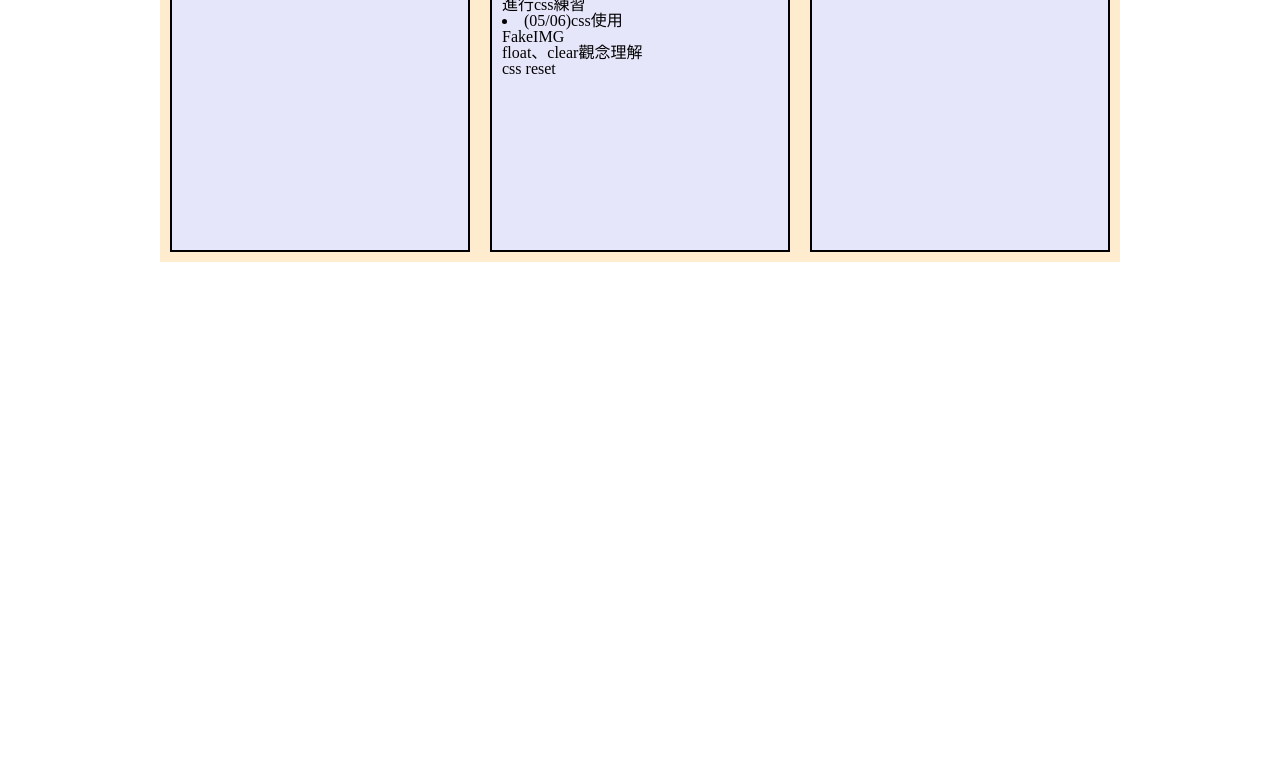
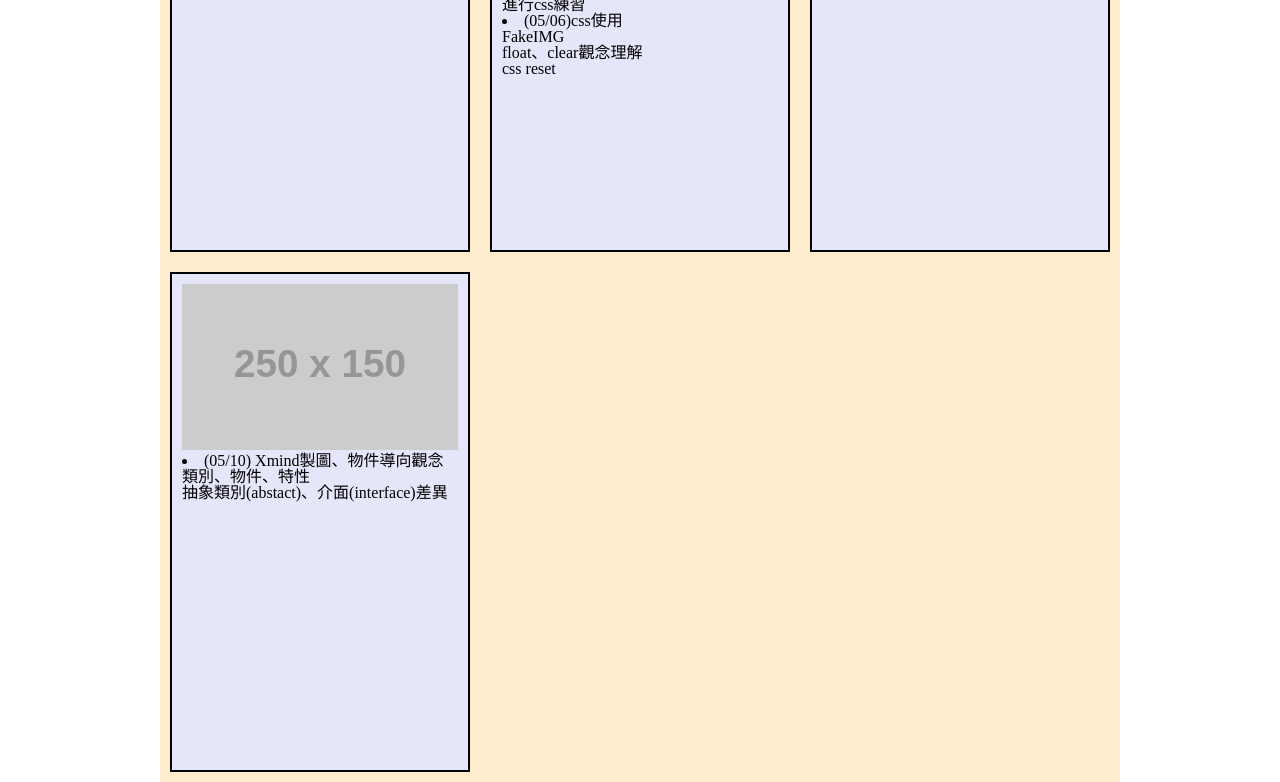
Before and after one commit to Dhan1020/gittest, a plain HTML site: page index02.html in a window 1280 px wide. Shown: the part 320-1102 px from the top of the page. Before the commit the page ends 800 px from the top, so only its background shows below. Drawn offline with Linux system fonts and the light colour scheme; placeholder pictures from the web are drawn by us.

Commit message:
學習紀錄加入觀念學習

```diff
--- a/index02.html
+++ b/index02.html
@@ -45,6 +45,20 @@
             <ul>.net core SDK 3.1安裝</ul>
         </div>
         <div class="clear"></div>
+
+    </div>
+
+    <div class="container">
+        <div class="content">
+            <img src="https://fakeimg.pl/250x150/aaaaaa/0338b0/?text=Learning" alt="html">
+
+            <li>(05/10) Xmind製圖、物件導向觀念</li>
+            <ul>類別、物件、特性</ul>
+            <ul>抽象類別(abstact)、介面(interface)差異</ul>
+
+        </div>
+
+        <div class="clear"></div>
     </div>
 </body>
 
--- a/style.css
+++ b/style.css
@@ -7,6 +7,7 @@
     width: 960px;
     background-color: blanchedalmond;
     margin: auto;
+
 }
 
 .content{
@@ -17,7 +18,8 @@
     border: 2px solid black;
     box-sizing: border-box;
     background-color:lavender;
-    float: left;
+    float:left;
+
 }
 
 .content img{
```
